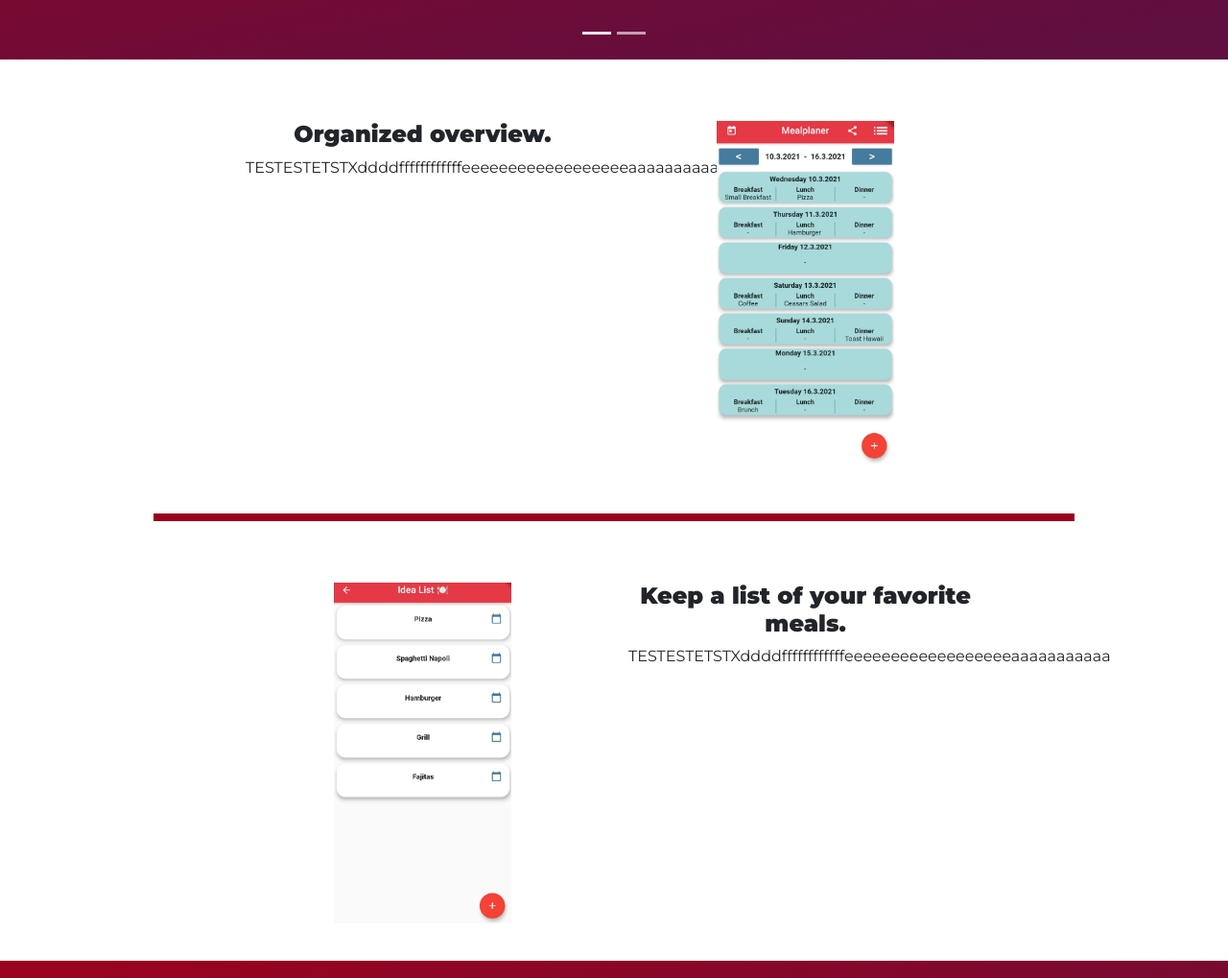
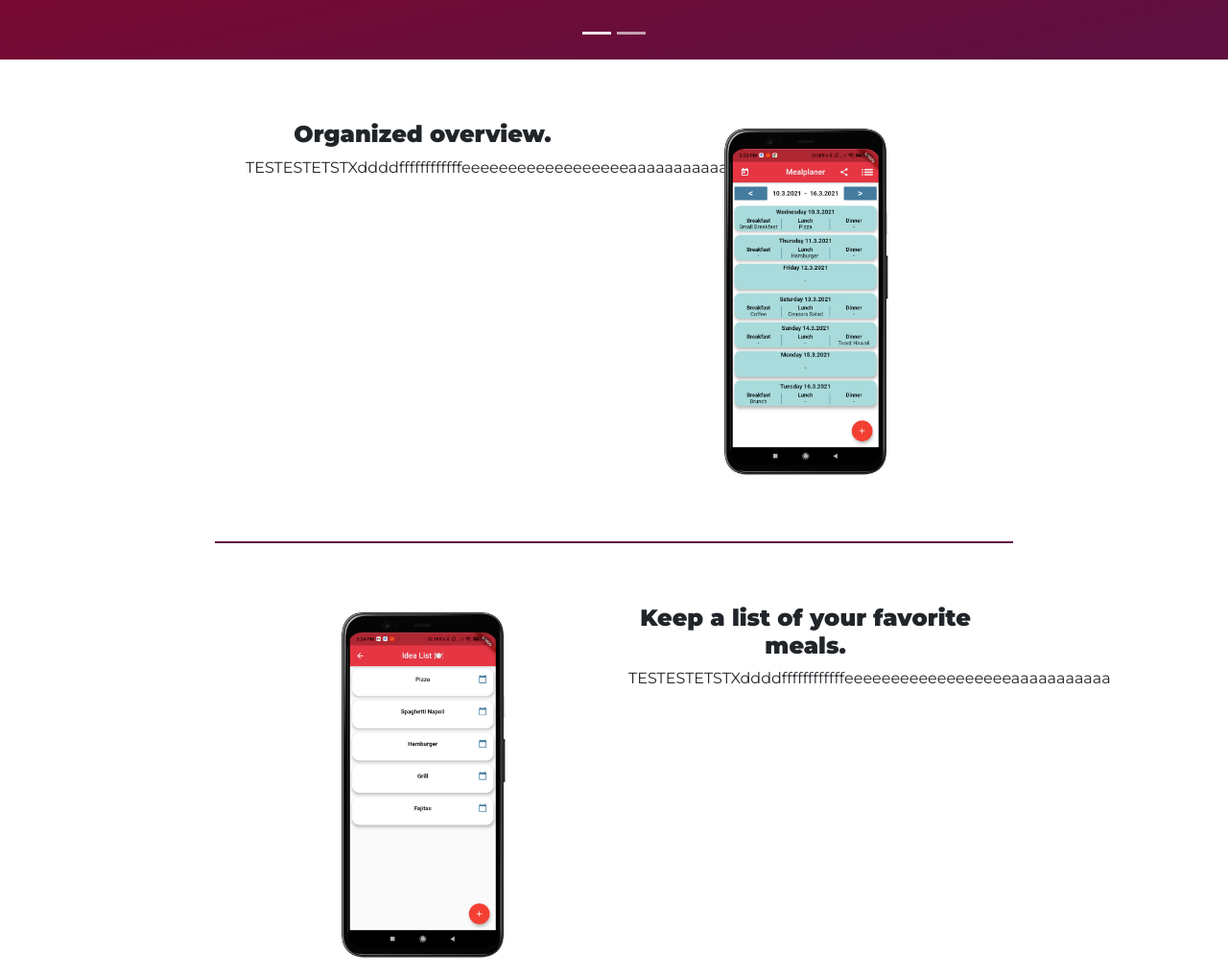
Before and after one commit to Barhuda/Meal-Planner-site, a plain HTML site: page index.html in a window 1280 px wide. Shown: the part 1500-2519 px from the top of the page at 96% size. Drawn offline with nearby package versions, Linux system fonts and the light colour scheme.

Commit message:
style change

```diff
--- a/css/styles.css
+++ b/css/styles.css
@@ -73,9 +73,6 @@ h3{
 
 }
 
-.feature-box{
-
-}
 
 .feature-icon{
   padding-bottom: 6%;
@@ -130,10 +127,12 @@ h3{
   width : 50%;
 }
 
-.divider{
+.product-divider{
+  border-width: 2px;
+  border-color: rgb(95,15,64);
+  border-color: linear-gradient(347deg, rgba(95,15,64,1) 6%, rgba(154,3,30,1) 96%);
   margin: 4% auto;
-  width: 75%;
-  background-color: #9a031e;
+  width: 65%;
 }
 
 /* CTA Section */
--- a/index.html
+++ b/index.html
@@ -50,7 +50,7 @@
               <a class="nav-link" href="#footer">Contact</a>
             </li>
             <li class="nav-item">
-              <a class="nav-link" href="#pricing">Pricing</a>
+              <a class="nav-link" href="#product">App</a>
             </li>
             <li class="nav-item">
               <a class="nav-link" href="https://play.google.com/store/apps/details?id=com.mk.mealpy"
@@ -155,14 +155,14 @@
         <h3 class="product-text ">Organized overview.</h3>
         <p>TESTESTETSTXddddffffffffffffeeeeeeeeeeeeeeeeeeaaaaaaaaaaa</p>
       </div>
-      <div class="col-lg-6"> <img class="product-image" src="images\Printscreen MainPage.jpg"
+      <div class="col-lg-6"> <img class="product-image" src="images\Mainpage-Portrait.png"
           alt="printscreen-mainpage-mealplanner"></div>
 
     </div>
-    <div class="divider py-1"></div>
+    <hr class="product-divider">
     <div class="row product-box">
       <div class="col-lg-6">
-        <img class="product-image" src="images\Printscreen Ideas.jpg" alt="printscreen-mainpage-mealplanner">
+        <img class="product-image" src="images\Idea-Portrait.png" alt="printscreen-mainpage-mealplanner">
       </div>
       <div class="col-lg-6">
         <h3 class="product-text ">Keep a list of your favorite meals.</h3>
```
Also changed, not shown: images/Idea-Portrait.png (added), images/Mainpage-Portrait.png (added), images/Screenshot_2021-03-03-15-23-42-276_com.mk.mealpy_google-pixel4-justblack-portrait.png (added), images/TechCrunch.png (deleted), images/tnw.png (deleted).
